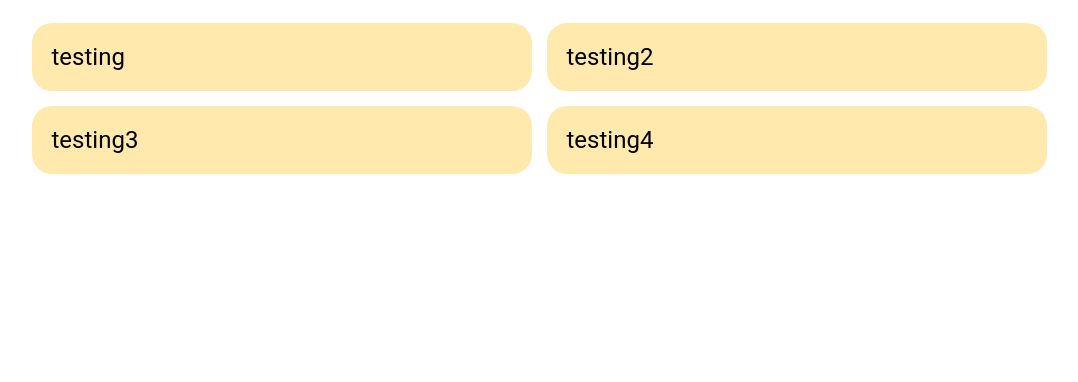
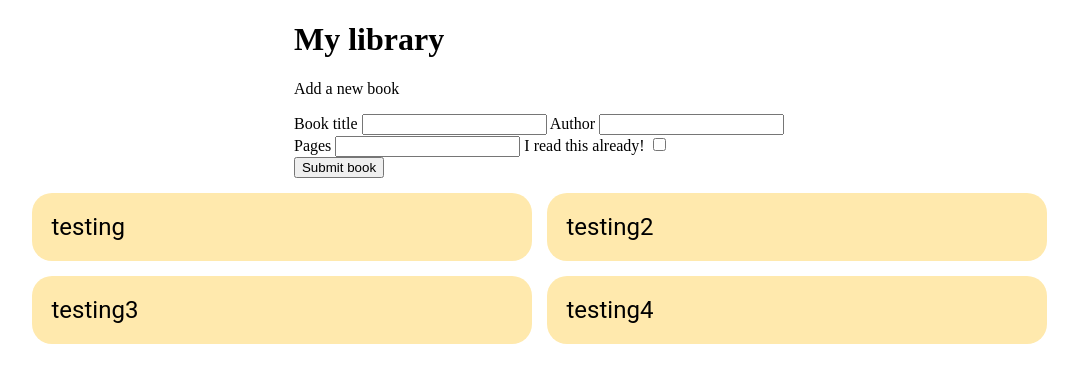
Before and after one commit to ARezzano/book-library, a plain HTML site: page index.html in a window 1280 px wide. Shown: the whole page, without its empty margins (101-1179 px from the left). Drawn offline with Linux system fonts and the light colour scheme.

Commit message:
Add basic HTML structure to book-form element

```diff
--- a/index.html
+++ b/index.html
@@ -6,6 +6,29 @@
     <script src="script.js" defer></script>
 </head>
 <body>
+    <div class="header-div">
+        <h1>My library</h1>
+        <p>Add a new book</p>
+        <div class="book-form">
+            <form>
+                <label for="book-title">Book title</label>
+                <input name="book-title">
+
+                <label for="author">Author</label>
+                <input name="author">
+            </form>
+            <form>
+                <label for="pages">Pages</label>
+                <input name="pages">
+
+                <label for="been-read">I read this already!</label>
+                <input type="checkbox" name="been-read">
+            </form>
+
+            <button>Submit book</button>
+        </div>
+    </div>
+
     <div class="book-container">
         <div class="card">testing</div>
         <div class="card">testing2</div>
--- a/style.css
+++ b/style.css
@@ -1,6 +1,10 @@
 @font-face{
     font-family: "roboto";
     src: url('https://fonts.googleapis.com/css2?family=Roboto:ital,wght@0,100..900;1,100..900&display=swap') format("embedded-opentype");
+}
+
+.header-div{
+    justify-self: center;
 }
 
 .book-container{
```
